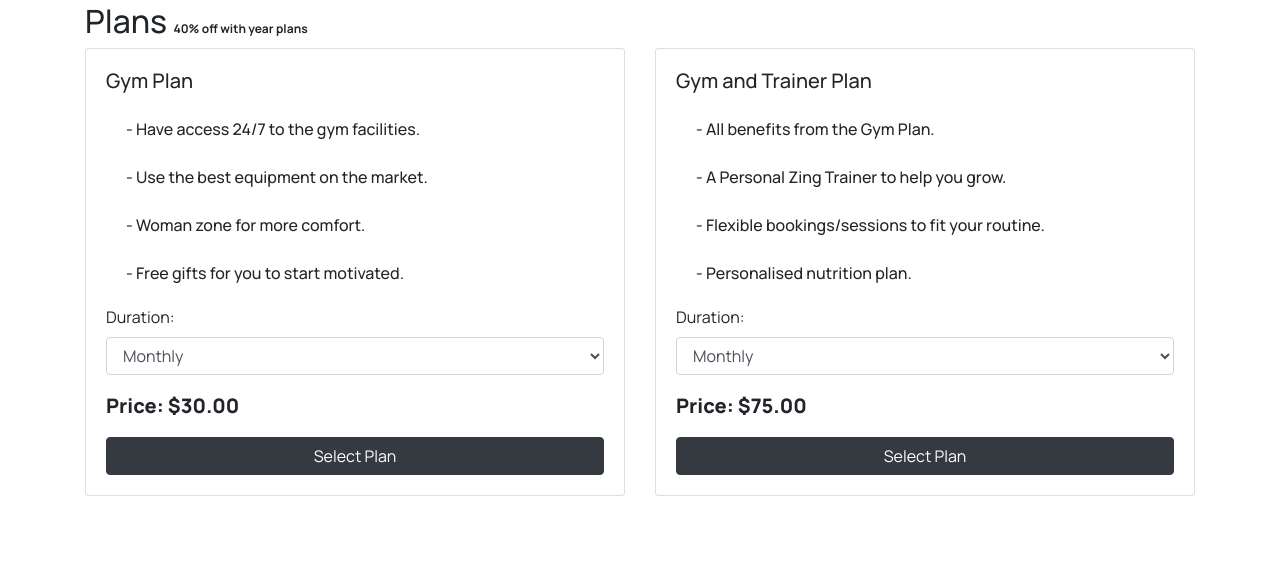
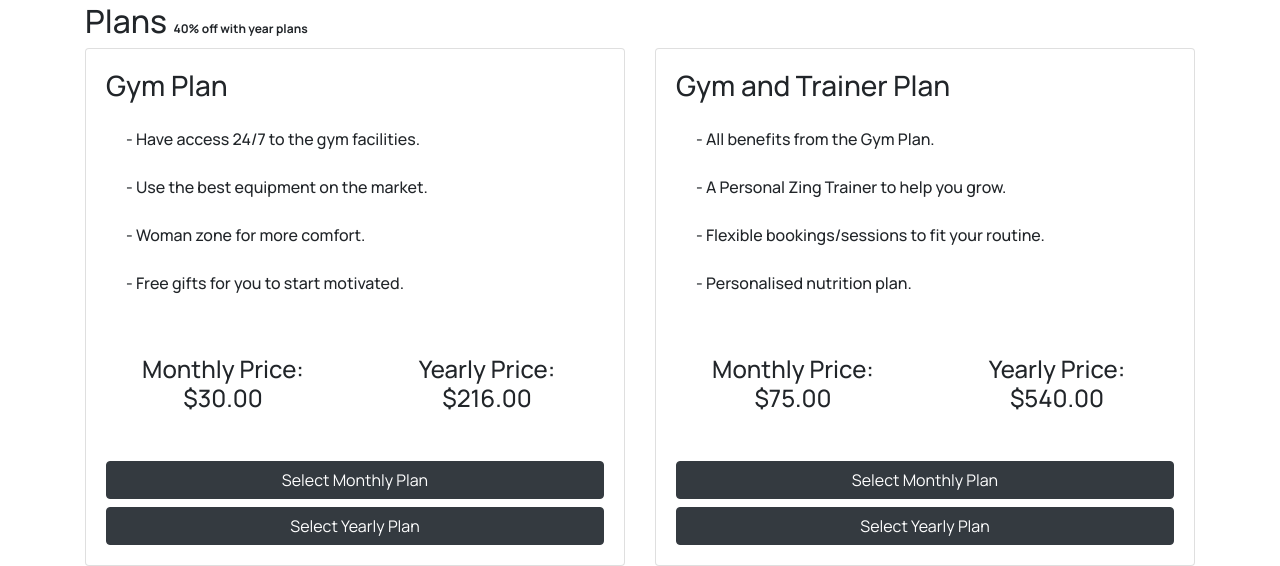
Before and after one commit to JuliaLavagnini/e-commerceProject, a Django app: page /plans/ in a window 1280 px wide. Shown: the part 354-920 px from the top of the page. Before the commit the page ends 850 px from the top, so only its background shows below. Run offline with Django 5.2, Linux system fonts and the light colour scheme; data comes from the database, SQL or seed files in the repository; some libraries are stand-ins or nearby versions; grey boxes are pictures that could not be loaded.

Commit message:
Improve plans price display and passing data for another page

```diff
--- a/plans/templates/plans/plans.html
+++ b/plans/templates/plans/plans.html
@@ -11,21 +11,22 @@
         <div class="col-md-6">
             <div class="card plans">
                 <div class="card-body">
-                    <h5 class="card-title">{{ plan.name }} </h5>
+                    <h3 class="card-title">{{ plan.name }} </h3>
                     <ul class="list-group card-text description">
                         {% for item in plan.description|split_by_newline %}
                             <li class="list-group-item">{{ item }}</li>
                         {% endfor %}
                     </ul>
-                    <div class="form-group mt-2">
-                        <label for="duration{{ plan.id }}">Duration:</label>
-                        <select class="form-control" id="duration{{ plan.id }}" onchange="updatePrice('{{ plan.id }}')">
-                            <option value="monthly" selected>Monthly</option>
-                            <option value="yearly">Yearly</option>
-                        </select>
+                    <div class="row text-center mt-5 mb-5">
+                        <div class="col-6">
+                            <h4 class="card-text monthly-price" id="monthly-price{{ plan.id }}" data-monthly-price="{{ plan.monthly_price }}">Monthly Price: <br> ${{ plan.monthly_price }}</h4>
+                        </div>
+                        <div class="col-6">
+                            <h4 class="card-text yearly-price" id="yearly-price{{ plan.id }}" data-yearly-price="{{ plan.yearly_price }}">Yearly Price: <br> ${{ plan.yearly_price }}</h4>
+                        </div>
                     </div>
-                    <p class="card-text price" id="price{{ plan.id }}" data-monthly-price="{{ plan.monthly_price }}">Price: ${{ plan.monthly_price }}</p>
-                    <a href="{% url 'checkout' %}?plan_id={{ plan.id }}&plan_name={{ plan.name }}&plan_price={{ plan.monthly_price }}&plan_type={{ plan.id }}" class="btn btn-dark">Select Plan</a>
+                    <a href="{% url 'checkout' %}?plan_id={{ plan.id }}&plan_name={{ plan.name }}&plan_price={{ plan.monthly_price }}&plan_duration=monthly" class="btn btn-dark">Select Monthly Plan</a>
+                    <a href="{% url 'checkout' %}?plan_id={{ plan.id }}&plan_name={{ plan.name }}&plan_price={{ plan.yearly_price }}&plan_duration=yearly" class="btn btn-dark mt-2">Select Yearly Plan</a>
                 </div>
             </div>
         </div>
@@ -36,16 +37,19 @@
 <script>
     function updatePrice(planId) {
         let durationSelect = document.getElementById('duration' + planId);
-        let priceDisplay = document.getElementById('price' + planId);
-        let monthlyPrice = parseFloat(priceDisplay.dataset.monthlyPrice); // Extracting the price from the text
-        let yearlyPrice = (monthlyPrice * 12);
-        let discountedYearlyPrice = yearlyPrice * 0.6;
+        let monthlyPriceDisplay = document.getElementById('monthly-price' + planId);
+        let yearlyPriceDisplay = document.getElementById('yearly-price' + planId);
+        let monthlyPrice = parseFloat(monthlyPriceDisplay.dataset.monthlyPrice);
+        let yearlyPrice = parseFloat(yearlyPriceDisplay.dataset.yearlyPrice);
 
         if (durationSelect.value === 'yearly') {
-            priceDisplay.innerText = 'Price: $' + discountedYearlyPrice.toFixed(2) + ' / year';
+            monthlyPriceDisplay.style.display = 'none';
+            yearlyPriceDisplay.style.display = 'block';
         } else {
-            priceDisplay.innerText = 'Price: $' + monthlyPrice.toFixed(2) + ' / month';
+            monthlyPriceDisplay.style.display = 'block';
+            yearlyPriceDisplay.style.display = 'none';
         }
     }
 </script>
+
 {% endblock %}
```
